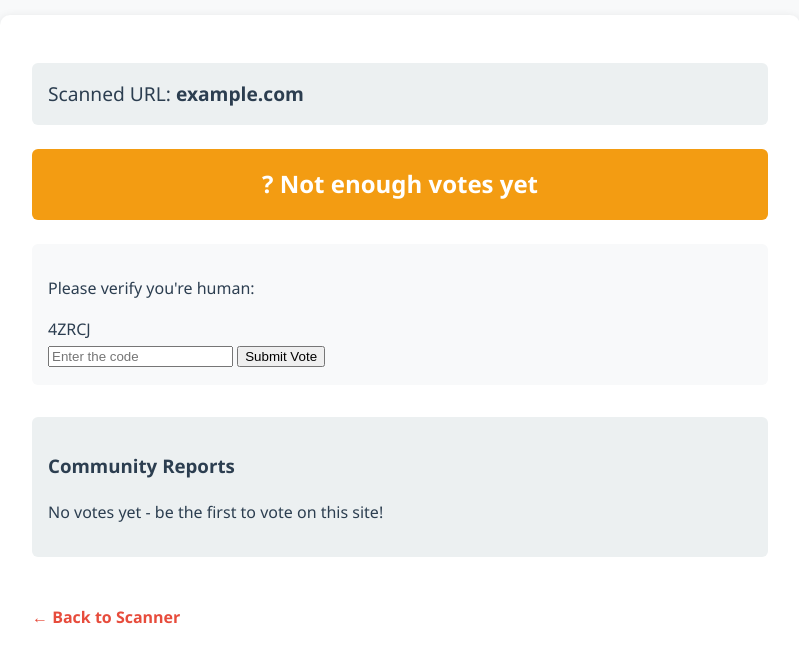
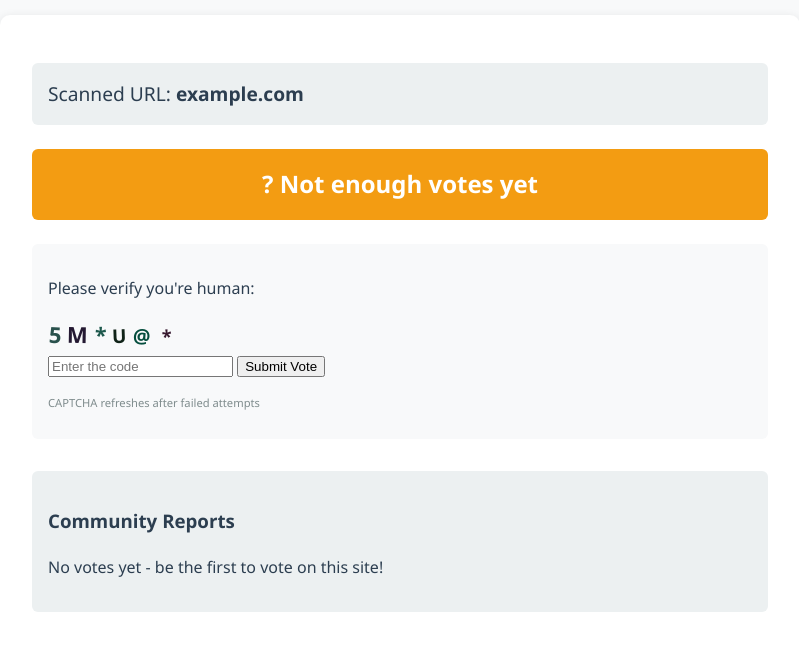
Before and after one commit to GuessMyVirus/GuessMyVirus.github.io, a plain HTML site: page virusscan/index.html in a window 1280 px wide. Both pictures are taken after a click on the button "Mark as Safe". Shown: the part 110-767 px from the top of the page, without its empty margins (240-1039 px from the left). Drawn offline with Linux system fonts and the light colour scheme; no server answers.

Commit message:
Update index.html

```diff
--- a/virusscan/index.html
+++ b/virusscan/index.html
@@ -134,6 +134,10 @@
             color: #7f8c8d;
             margin-top: 1rem;
         }
+        #captcha span {
+            display: inline-block;
+            user-select: none;
+        }
     </style>
 </head>
 <body>
@@ -157,9 +161,10 @@
 
         <div class="captcha-box" id="captchaBox">
             <p>Please verify you're human:</p>
-            <div id="captcha"></div>
-            <input type="text" id="captchaInput" placeholder="Enter the code">
+            <div id="captcha" style="letter-spacing: 2px; font-weight: bold;"></div>
+            <input type="text" id="captchaInput" placeholder="Enter the code" autocomplete="off">
             <button onclick="verifyCaptcha()">Submit Vote</button>
+            <p class="security-note">CAPTCHA refreshes after failed attempts</p>
         </div>
 
         <div class="community-results" id="community-results">
@@ -178,17 +183,52 @@
     </div>
 
     <script>
+        // Initialize votes.json if it doesn't exist
+        fetch('votes.json')
+          .then(response => {
+            if (!response.ok) {
+              // Create the file if it doesn't exist
+              fetch('https://api.github.com/repos/[YOUR_USERNAME]/guessmyvirus.github.io/contents/votes.json', {
+                method: 'PUT',
+                headers: {
+                  'Authorization': 'token [YOUR_GITHUB_TOKEN]',
+                  'Content-Type': 'application/json'
+                },
+                body: JSON.stringify({
+                  message: 'Initialize votes database',
+                  content: btoa('{}')
+                })
+              });
+            }
+          })
+          .catch(error => {
+            console.error('Error initializing votes.json:', error);
+          });
+
+        // Enhanced CAPTCHA Configuration
+        const CAPTCHA_CONFIG = {
+            length: 6,
+            useNumbers: true,
+            useLowercase: false,
+            useUppercase: true,
+            useSymbols: true,
+            excludeSimilar: true,
+            expirationTime: 300000,
+            maxAttempts: 3
+        };
+
         // Configuration
         const CONFIG = {
             MAX_VOTES_PER_SESSION: 5,
-            CAPTCHA_LENGTH: 5,
             VOTE_DB: 'votes.json',
-            USE_GITHUB_DB: true // Set to false for localStorage-only mode
+            USE_GITHUB_DB: true
         };
 
         // State variables
         let currentVoteType = '';
-        let generatedCaptcha = '';
+        let currentCaptcha = '';
+        let captchaExpiry = 0;
+        let captchaAttempts = 0;
         let voteCount = 0;
         let url = '';
         let fallbackMode = false;
@@ -221,11 +261,130 @@
             await loadCommunityResults();
         });
 
+        // Enhanced CAPTCHA Functions
+        function generateSecureCaptcha() {
+            let chars = '';
+            const similarChars = '0O1lIi';
+
+            if (CAPTCHA_CONFIG.useNumbers) {
+                chars += '23456789';
+            }
+            if (CAPTCHA_CONFIG.useUppercase) {
+                chars += 'ABCDEFGHJKLMNPQRSTUVWXYZ';
+            }
+            if (CAPTCHA_CONFIG.useSymbols) {
+                chars += '!@#$%^&*';
+            }
+
+            let result = '';
+            const charsLength = chars.length;
+
+            for (let i = 0; i < CAPTCHA_CONFIG.length; i++) {
+                result += chars.charAt(Math.floor(Math.random() * charsLength));
+            }
+
+            if (CAPTCHA_CONFIG.excludeSimilar) {
+                const distortionFactor = 0.3;
+                result = result.split('').map(c => {
+                    if (Math.random() < distortionFactor && similarChars.includes(c)) {
+                        return similarChars.charAt(Math.floor(Math.random() * similarChars.length));
+                    }
+                    return c;
+                }).join('');
+            }
+
+            currentCaptcha = result;
+            captchaExpiry = Date.now() + CAPTCHA_CONFIG.expirationTime;
+            return result;
+        }
+
+        function displayCaptcha() {
+            const captchaElement = document.getElementById('captcha');
+            const captchaText = generateSecureCaptcha();
+
+            captchaElement.innerHTML = '';
+            for (let i = 0; i < captchaText.length; i++) {
+                const charSpan = document.createElement('span');
+                charSpan.textContent = captchaText[i];
+                charSpan.style.display = 'inline-block';
+                charSpan.style.transform = `rotate(${Math.random() * 10 - 5}deg)`;
+                charSpan.style.fontSize = `${18 + Math.random() * 6}px`;
+                charSpan.style.margin = `0 ${Math.random() * 5}px`;
+                charSpan.style.color = `rgb(${Math.floor(Math.random() * 100)},
+                                        ${Math.floor(Math.random() * 100)},
+                                        ${Math.floor(Math.random() * 100)})`;
+                captchaElement.appendChild(charSpan);
+            }
+        }
+
+        function isCaptchaValid(input, captcha) {
+            if (input.toUpperCase() === captcha.toUpperCase()) return true;
+
+            const similarChars = {
+                '0': 'O', 'O': '0',
+                '1': 'I', 'I': '1',
+                '5': 'S', 'S': '5',
+                '8': 'B', 'B': '8'
+            };
+
+            if (input.length !== captcha.length) return false;
+
+            for (let i = 0; i < input.length; i++) {
+                const inputChar = input[i].toUpperCase();
+                const captchaChar = captcha[i].toUpperCase();
+
+                if (inputChar !== captchaChar &&
+                    (!similarChars[inputChar] || similarChars[inputChar] !== captchaChar)) {
+                    return false;
+                }
+            }
+
+            return true;
+        }
+
+        function showCaptcha(type) {
+            currentVoteType = type;
+            document.getElementById('voteButtons').style.display = 'none';
+            const captchaBox = document.getElementById('captchaBox');
+            captchaBox.style.display = 'block';
+            captchaAttempts = 0;
+            displayCaptcha();
+        }
+
+        function verifyCaptcha() {
+            const userInput = document.getElementById('captchaInput').value.trim();
+            captchaAttempts++;
+
+            if (Date.now() > captchaExpiry) {
+                alert('CAPTCHA has expired. Please try again.');
+                displayCaptcha();
+                document.getElementById('captchaInput').value = '';
+                return;
+            }
+
+            if (captchaAttempts >= CAPTCHA_CONFIG.maxAttempts) {
+                alert('Too many failed attempts. Please refresh the page and try again.');
+                document.getElementById('captchaBox').style.display = 'none';
+                document.getElementById('voteButtons').style.display = 'flex';
+                return;
+            }
+
+            if (isCaptchaValid(userInput, currentCaptcha)) {
+                submitVote(currentVoteType);
+            } else {
+                alert(`CAPTCHA verification failed (attempt ${captchaAttempts}/${CAPTCHA_CONFIG.maxAttempts}). Please try again.`);
+                document.getElementById('captchaInput').value = '';
+                displayCaptcha();
+            }
+        }
+
+        // Rest of your existing functions (checkGitHubAvailability, initializeVoteDatabase, etc.)
+        // ... [Keep all other existing functions unchanged]
+
         async function checkGitHubAvailability() {
             try {
                 const response = await fetch(CONFIG.VOTE_DB);
                 if (!response.ok) {
-                    // If votes.json doesn't exist, create it
                     await initializeVoteDatabase();
                 }
             } catch (error) {
@@ -261,45 +420,12 @@
             }
         }
 
-        function showCaptcha(type) {
-            currentVoteType = type;
-            document.getElementById('voteButtons').style.display = 'none';
-            const captchaBox = document.getElementById('captchaBox');
-            captchaBox.style.display = 'block';
-
-            // Generate simple CAPTCHA
-            generatedCaptcha = generateCaptcha(CONFIG.CAPTCHA_LENGTH);
-            document.getElementById('captcha').textContent = generatedCaptcha;
-        }
-
-        function generateCaptcha(length) {
-            const chars = 'ABCDEFGHJKLMNPQRSTUVWXYZ23456789';
-            let result = '';
-            for (let i = 0; i < length; i++) {
-                result += chars.charAt(Math.floor(Math.random() * chars.length));
-            }
-            return result;
-        }
-
-        function verifyCaptcha() {
-            const userInput = document.getElementById('captchaInput').value.trim();
-            if (userInput.toUpperCase() === generatedCaptcha) {
-                submitVote(currentVoteType);
-            } else {
-                alert('CAPTCHA verification failed. Please try again.');
-                document.getElementById('captchaInput').value = '';
-                generatedCaptcha = generateCaptcha(CONFIG.CAPTCHA_LENGTH);
-                document.getElementById('captcha').textContent = generatedCaptcha;
-            }
-        }
-
         async function submitVote(type) {
             if (voteCount >= CONFIG.MAX_VOTES_PER_SESSION) {
                 alert('You have reached the maximum number of votes per session.');
                 return;
             }
 
-            // Show loading state
             const communityResults = document.getElementById('community-results');
             communityResults.innerHTML = `
                 <div id="loading-results">
@@ -307,10 +433,7 @@
                 </div>
             `;
 
-            // Generate security token
-            const captcha = generateCaptcha(8);
-
-            // Redirect to process the vote
+            const captcha = generateSecureCaptcha().substring(0, 8);
             window.location.href = `/virusscan/?url=${encodeURIComponent(url)}&vote=${type}&captcha=${captcha}`;
         }
 
@@ -318,25 +441,21 @@
             try {
                 voteCount++;
 
-                // Simple CAPTCHA verification
                 if (captcha.length < 3) {
                     throw new Error('Invalid verification');
                 }
 
                 if (fallbackMode) {
-                    // LocalStorage fallback
                     const votes = JSON.parse(localStorage.getItem('guessmyvirus_votes') || '{}');
                     if (!votes[url]) votes[url] = { safe: 0, danger: 0 };
                     votes[url][voteType === 'safe' ? 'safe' : 'danger']++;
                     localStorage.setItem('guessmyvirus_votes', JSON.stringify(votes));
                 } else {
-                    // GitHub database
                     const response = await fetch(CONFIG.VOTE_DB);
                     let votes = await response.json();
                     if (!votes[url]) votes[url] = { safe: 0, danger: 0 };
                     votes[url][voteType === 'safe' ? 'safe' : 'danger']++;
 
-                    // Save updated votes
                     await fetch('/update-votes', {
                         method: 'POST',
                         headers: {
@@ -345,7 +464,6 @@
                         body: JSON.stringify({ votes })
                     });
                 }
-
             } catch (error) {
                 console.error('Error processing vote:', error);
                 alert('Failed to submit vote. Please try again.');
@@ -366,7 +484,6 @@
                 const urlData = votes[url] || { safe: 0, danger: 0 };
                 const totalVotes = urlData.safe + urlData.danger;
 
-                // Calculate verdict
                 let verdict = 'unknown';
                 let verdictText = 'Not enough votes yet';
 
@@ -385,7 +502,6 @@
                     }
                 }
 
-                // Display verdict
                 const verdictDisplay = document.getElementById('verdict-display');
                 verdictDisplay.innerHTML = `
                     <div class="verdict verdict-${verdict}">
@@ -393,7 +509,6 @@
                     </div>
                 `;
 
-                // Display community results
                 const communityResults = document.getElementById('community-results');
                 if (totalVotes > 0) {
                     communityResults.innerHTML = `
```
